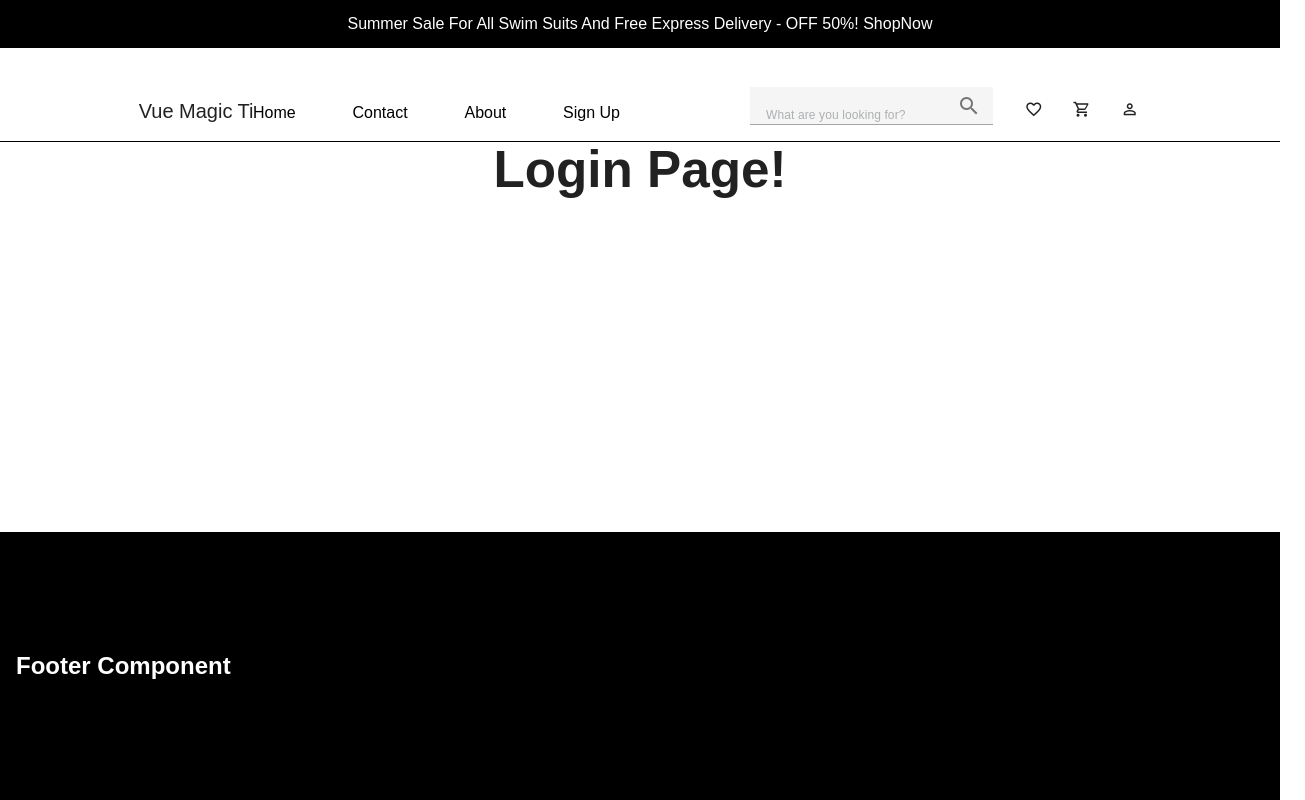
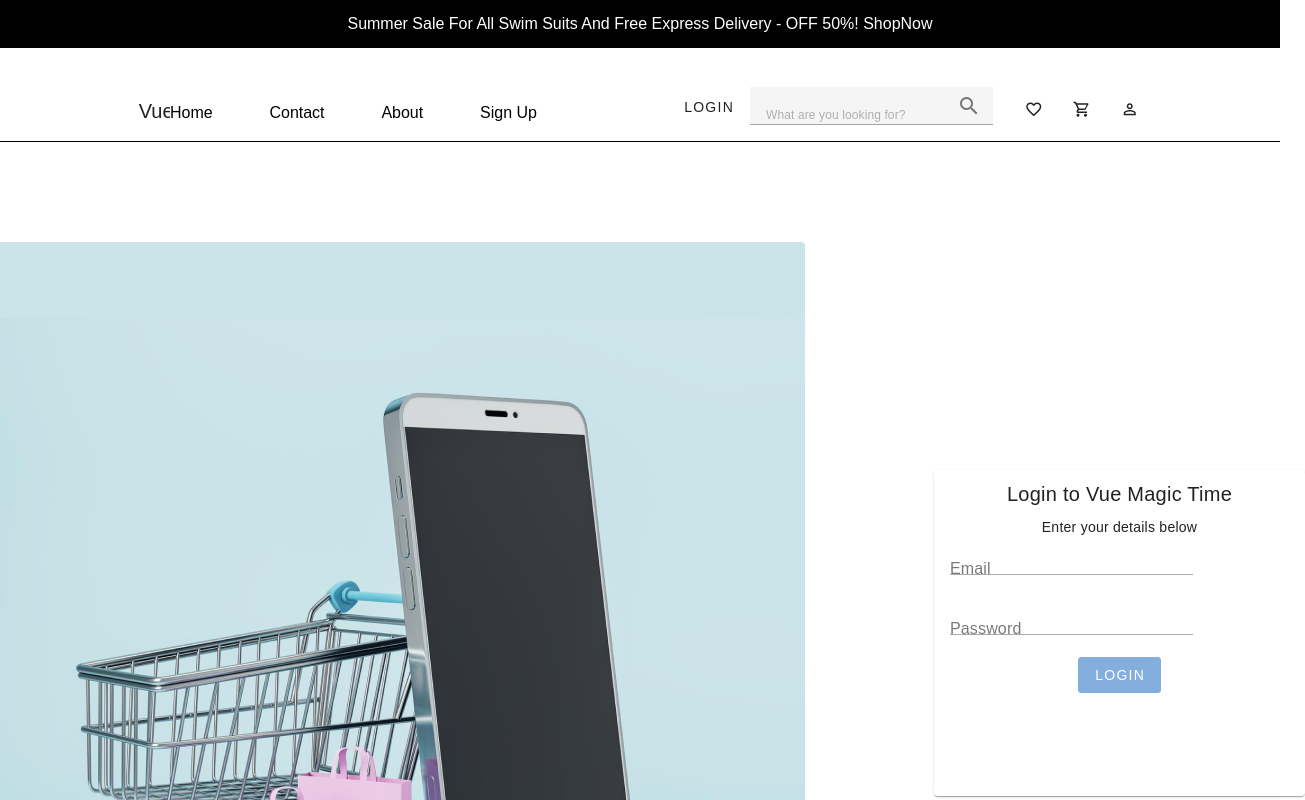
Before and after one commit to ReginaMos/e-commerce, a Vue app: page /login in a window 1280 px wide. Shown: the top 800 px of the page, 1305 px wide, since content can reach past the window. Built offline with nearby package versions, Linux system fonts and the light colour scheme; no server answers; what @commercetools/platform-sdk, @commercetools/ts-client would draw is missing.

Commit message:
feat: add login page image, form, create login api

```diff
--- a/eslint.config.js
+++ b/eslint.config.js
@@ -6,6 +6,7 @@ import { defineConfig } from 'eslint/config';
 
 export default defineConfig([
   {
+    ignores: ['dist/', 'build/', 'node_modules/'],
     files: ['**/*.{js,mjs,cjs,ts,vue}'],
     plugins: { js },
     extends: ['js/recommended'],
--- a/src/components/HeaderComponent.vue
+++ b/src/components/HeaderComponent.vue
@@ -26,7 +26,11 @@ import { Links, MenuLinks } from '../constants/routersLinks.ts';
         </ul>
       </v-navigation-drawer>
     </div>
-
+    <v-btn class="">
+      <RouterLink :to="Links.LOGIN.LINK" class="">
+        {{ Links.LOGIN.NAME }}
+      </RouterLink>
+    </v-btn>
     <div class="input-wrapper">
       <v-text-field
         label="What are you looking for?"
@@ -68,6 +72,8 @@ import { Links, MenuLinks } from '../constants/routersLinks.ts';
   align-items: flex-end !important;
   border-bottom: 1px solid black;
   width: 100%;
+  max-width: 1440px;
+  margin: 0 auto;
 }
 .header .v-btn--icon.v-btn--density-default {
   width: 32px;
--- a/src/components/LayoutComponent.vue
+++ b/src/components/LayoutComponent.vue
@@ -33,6 +33,6 @@ main {
   position: fixed;
   width: 100%;
   z-index: 1000;
-  /* max-width: 1440px; */
+  max-width: 1440px;
 }
 </style>
--- a/src/pages/LoginPage.vue
+++ b/src/pages/LoginPage.vue
@@ -1,7 +1,9 @@
-<script setup lang="ts"></script>
+<script setup lang="ts">
+import LoginView from '../views/LoginView.vue';
+</script>
 
 <template>
-  <h1>Login Page!</h1>
+  <LoginView />
 </template>
 
 <style scoped></style>
--- /dev/null
+++ b/src/services/login-customer.ts
@@ -0,0 +1,9 @@
+import { apiRoot } from './build-client';
+import type { MyCustomerSignin } from '@commercetools/platform-sdk';
+
+export async function loginCustomer(credentials: MyCustomerSignin) {
+  const result = await apiRoot.me().login().post({ body: credentials }).execute();
+
+  console.log('Customer logged in:', result.body);
+  return result.body;
+}
--- a/src/style.css
+++ b/src/style.css
@@ -26,11 +26,10 @@ html {
   height: 100%;
 }
 body {
-  margin: 0;
+  margin: 0 auto;
   height: 100%;
-
-  /* place-items: center; */
   min-width: 320px;
+  max-width: 1440px;
   min-height: 100%;
 }
 
@@ -81,3 +80,12 @@ button:focus-visible {
     background-color: #f9f9f9;
   }
 }
+
+.container {
+  padding-top: 60px;
+  padding-bottom: 140px;
+  padding-left: 135px;
+  padding-right: 135px;
+  max-width: 1440px;
+  width: 100%;
+}
--- /dev/null
+++ b/src/utils/login-schema.ts
@@ -0,0 +1,15 @@
+import { z } from 'zod';
+
+export const loginSchema = z.object({
+  email: z.string().email({ message: 'Invalid email address' }),
+  password: z
+    .string()
+    .min(8, { message: 'Password must be at least 8 characters long' })
+    .regex(/[a-z]/, {
+      message: 'Password must contain at least one lowercase letter',
+    })
+    .regex(/[A-Z]/, {
+      message: 'Password must contain at least one uppercase letter',
+    })
+    .regex(/[0-9]/, { message: 'Password must contain at least one number' }),
+});
--- /dev/null
+++ b/src/views/LoginView.vue
@@ -0,0 +1,115 @@
+<script setup lang="ts">
+import { ref, reactive, computed, type ComputedRef, inject } from 'vue';
+import { z, type AnyZodObject } from 'zod';
+import { loginSchema } from '../utils/login-schema.ts';
+
+import type { MyCustomerDraft } from '@commercetools/platform-sdk/dist/declarations/src/generated/models/me';
+import { loginCustomer } from '../services/login-customer.ts';
+
+type FormData = z.infer<typeof loginSchema>;
+
+const toaster = inject<{ show: (message: string, color?: string) => void }>('toaster');
+
+const formData = reactive<FormData>({
+  email: '',
+  password: '',
+});
+
+const form = ref(false);
+
+const getFieldRules = <T extends object>(
+  fieldName: keyof T,
+  schema: AnyZodObject
+): ComputedRef<((v: string) => true | string)[]> => {
+  return computed(() => [
+    (v: string) => {
+      const result = schema.shape[fieldName].safeParse(v);
+      return result.success ? true : result.error.issues[0].message;
+    },
+  ]);
+};
+
+const getFieldRulesForm = (fieldName: keyof FormData) => getFieldRules(fieldName, loginSchema);
+
+const login = async () => {
+  const resultForm = loginSchema.safeParse(formData);
+
+  if (resultForm.success) {
+    const customer: MyCustomerDraft = {
+      ...formData,
+    };
+
+    await loginCustomer(customer)
+      .then(() => {
+        toaster?.show('Customer created!', 'success');
+      })
+      .catch((err) => {
+        if (err instanceof Error) {
+          toaster?.show(err.message, 'error');
+        }
+      });
+  }
+};
+</script>
+
+<template>
+  <v-container class="container login-wrapper">
+    <v-row>
+      <v-img class="login-img" width="805" height="781" src="/images/loginImg.png" alt="login" cover></v-img>
+    </v-row>
+    <v-row justify="center">
+      <v-card width="371" height="326">
+        <v-card-title>Login to Vue Magic Time</v-card-title>
+        <v-card-text>
+          <p>Enter your details below</p>
+          <v-form v-model="form" @submit.prevent="login">
+            <v-text-field
+              v-model="formData.email"
+              :rules="getFieldRulesForm('email').value"
+              label="Email"
+              type="email"
+              variant="underlined"
+              required
+            ></v-text-field>
+
+            <v-text-field
+              v-model="formData.password"
+              :rules="getFieldRulesForm('password').value"
+              label="Password"
+              type="password"
+              variant="underlined"
+              required
+            ></v-text-field>
+            <v-btn color="primary" type="submit" :disabled="!form"> Login </v-btn>
+          </v-form>
+        </v-card-text>
+      </v-card>
+    </v-row>
+  </v-container>
+</template>
+
+<style scoped>
+.login-wrapper {
+  padding: 0;
+  margin: 0;
+  width: 100%;
+  max-width: 1440px;
+  height: 981px;
+  background-color: white;
+  display: flex;
+  justify-content: flex-start;
+  align-items: center;
+  gap: 129px;
+}
+.login-wrapper .login-img {
+  padding: 0;
+  margin: 0;
+  display: block;
+
+  width: 805px;
+  height: 781px;
+}
+.login-wrapper .v-row {
+  margin: 0;
+}
+</style>
```
Also changed, not shown: package.json (+4 -6 lines), src/services/build-login-client.ts (added, +20 -0 lines), public/images/loginImg.png (added), src/store/authStore.ts (added), 1 other file (tests, documents, lock files or other folders).
